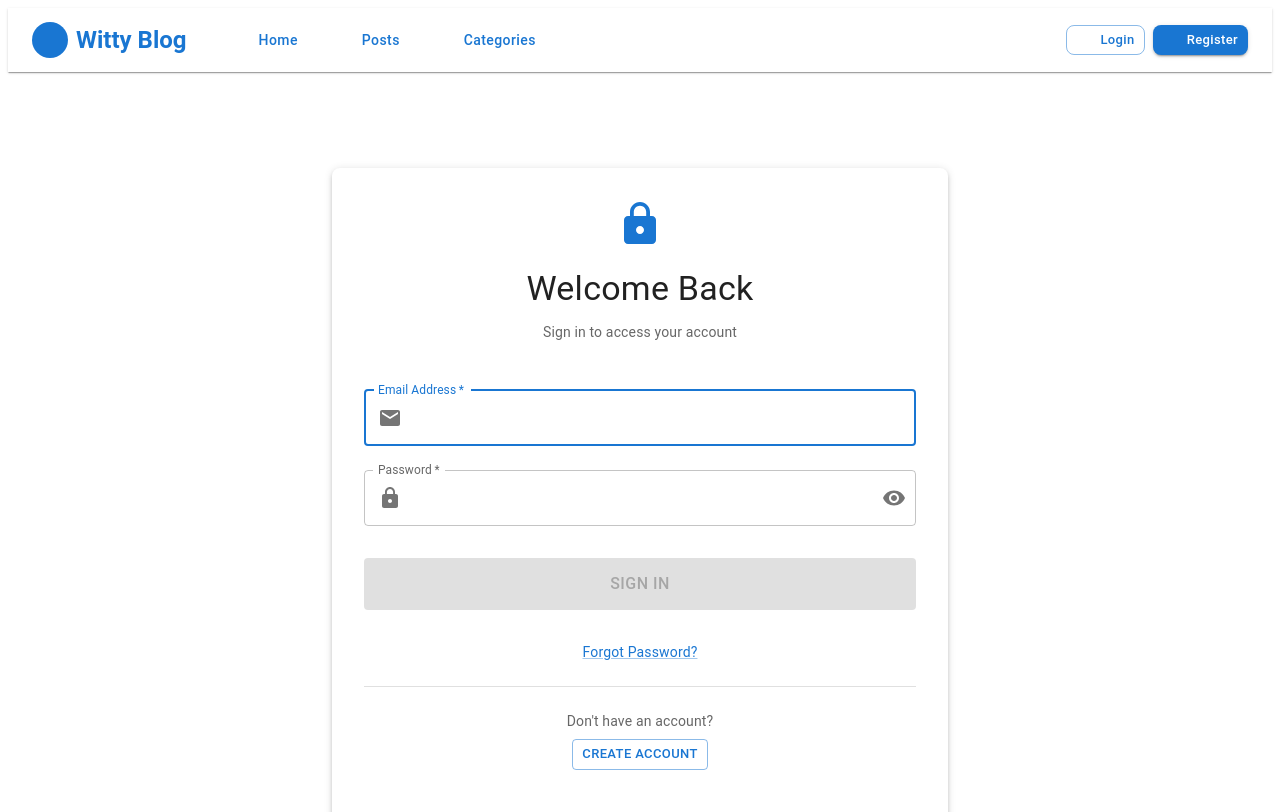
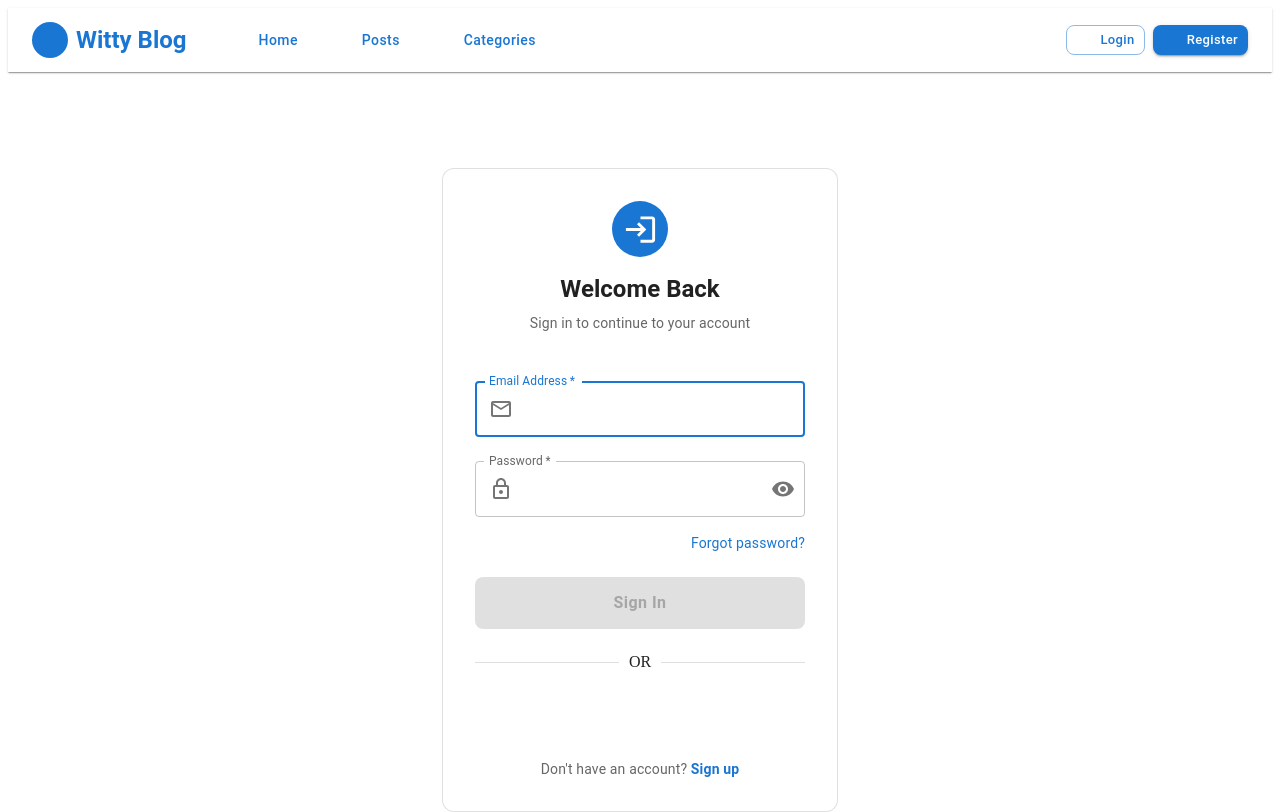
Before and after one commit to jacobkau/Blog-system, a React (Vite) app in the folder client/: page /login in a window 1280 px wide. Shown: the top 812 px of the page. Built offline with nearby package versions, Linux system fonts and the light colour scheme; no server answers; some icons are missing.

Commit message:
Update Login.jsx

```diff
--- a/client/src/pages/auth/Login.jsx
+++ b/client/src/pages/auth/Login.jsx
@@ -15,14 +15,18 @@ import {
   InputAdornment,
   IconButton,
   Link,
+  Divider,
 } from '@mui/material';
-import { Visibility, VisibilityOff, Lock, Email } from '@mui/icons-material';
+import {
+  Visibility,
+  VisibilityOff,
+  LockOutlined,
+  EmailOutlined,
+  LoginOutlined
+} from '@mui/icons-material';
 
 const Login = () => {
-  const [formData, setFormData] = useState({
-    email: '',
-    password: '',
-  });
+  const [formData, setFormData] = useState({ email: '', password: '' });
   const [showPassword, setShowPassword] = useState(false);
   const [localError, setLocalError] = useState('');
   const [isSubmitting, setIsSubmitting] = useState(false);
@@ -50,17 +54,12 @@ const Login = () => {
       setLocalError('Password is required');
       return false;
     }
-    if (password.length < 6) {
-      setLocalError('Password must be at least 6 characters');
-      return false;
-    }
     return true;
   };
 
   const onSubmit = async (e) => {
     e.preventDefault();
-    if (isSubmitting) return;
-    if (!validateForm()) return;
+    if (isSubmitting || !validateForm()) return;
 
     setIsSubmitting(true);
     setLocalError('');
@@ -70,7 +69,7 @@ const Login = () => {
       navigate('/');
     } catch (err) {
       console.error('Login error:', err);
-      if (err.message.includes('Network')) {
+      if (err.message?.includes('Network')) {
         setLocalError('Network error. Please check your connection.');
       }
     } finally {
@@ -78,21 +77,16 @@ const Login = () => {
     }
   };
 
-  const handleClickShowPassword = () => {
-    setShowPassword(!showPassword);
-  };
-
-  const handleMouseDownPassword = (e) => {
-    e.preventDefault();
-  };
-
   const handleGoogleSuccess = async (credentialResponse) => {
     try {
-    const response = await fetch('https://blog-system-q65l.onrender.com/api/auth/google', {
+      const response = await fetch(
+        'https://blog-system-q65l.onrender.com/api/auth/google',
+        {
           method: 'POST',
           headers: { 'Content-Type': 'application/json' },
           body: JSON.stringify({ token: credentialResponse.credential }),
-    });
+        }
+      );
 
       const data = await response.json();
 
@@ -109,40 +103,43 @@ const Login = () => {
   };
 
   return (
-    <Container maxWidth="sm">
-      <Box
+    <Container maxWidth="xs" sx={{ py: { xs: 4, md: 8 } }}>
+      <Paper
+        elevation={0}
         sx={{
-          mt: { xs: 4, md: 8 },
-          mb: 4,
-          display: 'flex',
-          flexDirection: 'column',
-          alignItems: 'center',
-        }}
-      >
-        <Paper
-          elevation={3}
-          sx={{
-            p: { xs: 3, md: 4 },
-            width: '100%',
-            borderRadius: 2,
+          p: { xs: 3, sm: 4 },
+          borderRadius: 3,
+          border: '1px solid',
+          borderColor: 'divider',
         }}
       >
         <Box sx={{ textAlign: 'center', mb: 4 }}>
-            <Lock sx={{ fontSize: 48, color: 'primary.main', mb: 2 }} />
-            <Typography variant="h4" component="h1" gutterBottom>
+          <Box
+            sx={{
+              width: 56,
+              height: 56,
+              borderRadius: '50%',
+              bgcolor: 'primary.main',
+              color: 'white',
+              display: 'flex',
+              alignItems: 'center',
+              justifyContent: 'center',
+              mx: 'auto',
+              mb: 2,
+            }}
+          >
+            <LoginOutlined fontSize="large" />
+          </Box>
+          <Typography variant="h5" fontWeight={700} gutterBottom>
             Welcome Back
           </Typography>
           <Typography variant="body2" color="text.secondary">
-              Sign in to access your account
+            Sign in to continue to your account
           </Typography>
         </Box>
 
         {(authError || localError) && (
-            <Alert
-              severity="error"
-              sx={{ mb: 3 }}
-              onClose={() => setLocalError('')}
-            >
+          <Alert severity="error" sx={{ mb: 3, borderRadius: 2 }} onClose={() => setLocalError('')}>
             {localError || authError}
           </Alert>
         )}
@@ -158,19 +155,17 @@ const Login = () => {
             margin="normal"
             required
             disabled={isSubmitting}
+            autoComplete="email"
+            autoFocus
             InputProps={{
               startAdornment: (
                 <InputAdornment position="start">
-                    <Email color="action" />
+                  <EmailOutlined color="action" />
                 </InputAdornment>
               ),
             }}
             error={!!localError && localError.toLowerCase().includes('email')}
-              helperText={
-                localError.toLowerCase().includes('email') ? localError : ''
-              }
-              autoComplete="email"
-              autoFocus
+            helperText={localError.toLowerCase().includes('email') ? localError : ''}
           />
 
           <TextField
@@ -183,18 +178,18 @@ const Login = () => {
             margin="normal"
             required
             disabled={isSubmitting}
+            autoComplete="current-password"
             InputProps={{
               startAdornment: (
                 <InputAdornment position="start">
-                    <Lock color="action" />
+                  <LockOutlined color="action" />
                 </InputAdornment>
               ),
               endAdornment: (
                 <InputAdornment position="end">
                   <IconButton
                     aria-label="toggle password visibility"
-                      onClick={handleClickShowPassword}
-                      onMouseDown={handleMouseDownPassword}
+                    onClick={() => setShowPassword(!showPassword)}
                     edge="end"
                     disabled={isSubmitting}
                   >
@@ -204,71 +199,49 @@ const Login = () => {
               ),
             }}
             error={!!localError && localError.toLowerCase().includes('password')}
-              helperText={
-                localError.toLowerCase().includes('password') ? localError : ''
-              }
-              autoComplete="current-password"
+            helperText={localError.toLowerCase().includes('password') ? localError : ''}
           />
+
+          <Box sx={{ textAlign: 'right', mt: 1 }}>
+            <Link component={RouterLink} to="/forgot-password" variant="body2" underline="hover">
+              Forgot password?
+            </Link>
+          </Box>
 
           <Button
             type="submit"
             variant="contained"
             fullWidth
+            size="large"
             disabled={isSubmitting || !email || !password}
-              sx={{
-                mt: 3,
-                mb: 2,
-                py: 1.5,
-                fontSize: '1rem',
-              }}
+            sx={{ mt: 3, py: 1.5, borderRadius: 2, textTransform: 'none', fontSize: '1rem', fontWeight: 600 }}
           >
-              {isSubmitting ? (
-                <>
-                  <CircularProgress size={24} sx={{ color: 'white', mr: 1 }} />
-                  Signing In...
-                </>
-              ) : (
-                'Sign In'
-              )}
+            {isSubmitting ? <CircularProgress size={24} color="inherit" /> : 'Sign In'}
           </Button>
-
-            {/*  Forgot password link — Link from MUI, RouterLink from React Router */}
-            <Box sx={{ mt: 2, textAlign: 'center' }}>
-              <Link component={RouterLink} to="/forgot-password" variant="body2">
-                Forgot Password?
-              </Link>
         </Box>
 
-            <Box
-              sx={{
-                textAlign: 'center',
-                mt: 3,
-                pt: 3,
-                borderTop: 1,
-                borderColor: 'divider',
-              }}
-            >
-              <Typography variant="body2" color="text.secondary" sx={{ mb: 1 }}>
-                Don't have an account?
-              </Typography>
-              <Button
-                component={RouterLink}
-                to="/register"
-                variant="outlined"
-                size="small"
-                disabled={isSubmitting}
-              >
-                Create Account
-              </Button>
+        <Divider sx={{ my: 3 }}>OR</Divider>
+
+        <Box sx={{ display: 'flex', justifyContent: 'center', mb: 3 }}>
           <GoogleLogin
             onSuccess={handleGoogleSuccess}
             onError={() => toast.error('Google Login Failed')}
             useOneTap
+            shape="pill"
+            width="100%"
+            text="continue_with"
           />
         </Box>
+
+        <Box sx={{ textAlign: 'center' }}>
+          <Typography variant="body2" color="text.secondary">
+            Don't have an account?{' '}
+            <Link component={RouterLink} to="/register" fontWeight={600} underline="hover">
+              Sign up
+            </Link>
+          </Typography>
         </Box>
       </Paper>
-      </Box>
     </Container>
   );
 };
```
Lines whose indentation alone changed are shown as unchanged.
